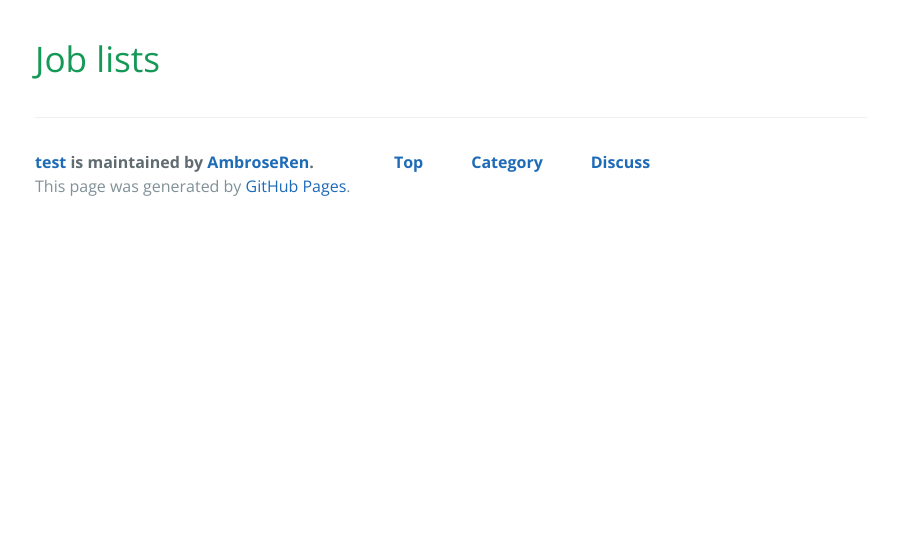
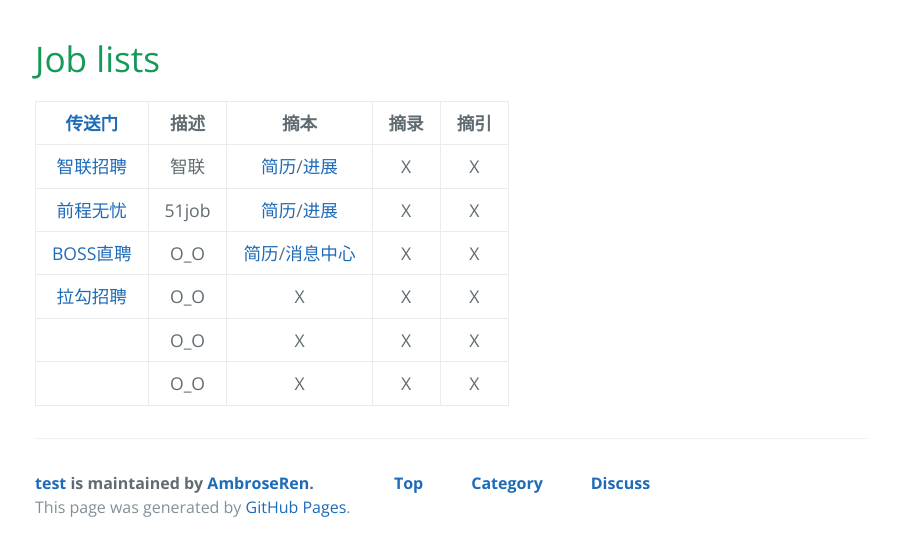
Before and after one commit to AmbroseRen/test, a Jekyll site: the page built from Library/job.md, in a window 1280 px wide. Shown: the top 556 px of the page, without its empty margins (189-1087 px from the left). Built offline with Jekyll 4.4.1, drawn with Linux system fonts in a browser that asks for light colours; our own code applies the rules of GitHub Pages for plain Markdown files; the repository's description, which GitHub fills in, is left out.

Commit message:
Update job.md

```diff
--- a/Library/job.md
+++ b/Library/job.md
@@ -1 +1,10 @@
 # Job lists
+
+| [传送门](../navigation.md) | 描述 | 摘本 | 摘录 | 摘引 |
+|:---:|:---:|:---:|:---:|:---:|
+| [智联招聘](https://www.zhaopin.com/) | 智联 | [简历](https://i.zhaopin.com/resume)/[进展](https://i.zhaopin.com/schedule) | X | X |
+| [前程无忧](https://www.51job.com/) | 51job | [简历](https://i.51job.com/resume/resume_center.php)/[进展](https://i.51job.com/userset/resume_browsed.php) | X | X |
+| [BOSS直聘](https://www.zhipin.com/) | O_O | [简历](https://www.zhipin.com/web/geek/resume)/[消息中心](https://www.zhipin.com/web/geek/chat) | X | X |
+| [拉勾招聘](https://www.lagou.com/) | O_O | X | X | X |
+| []() | O_O | X | X | X |
+| []() | O_O | X | X | X |
```
